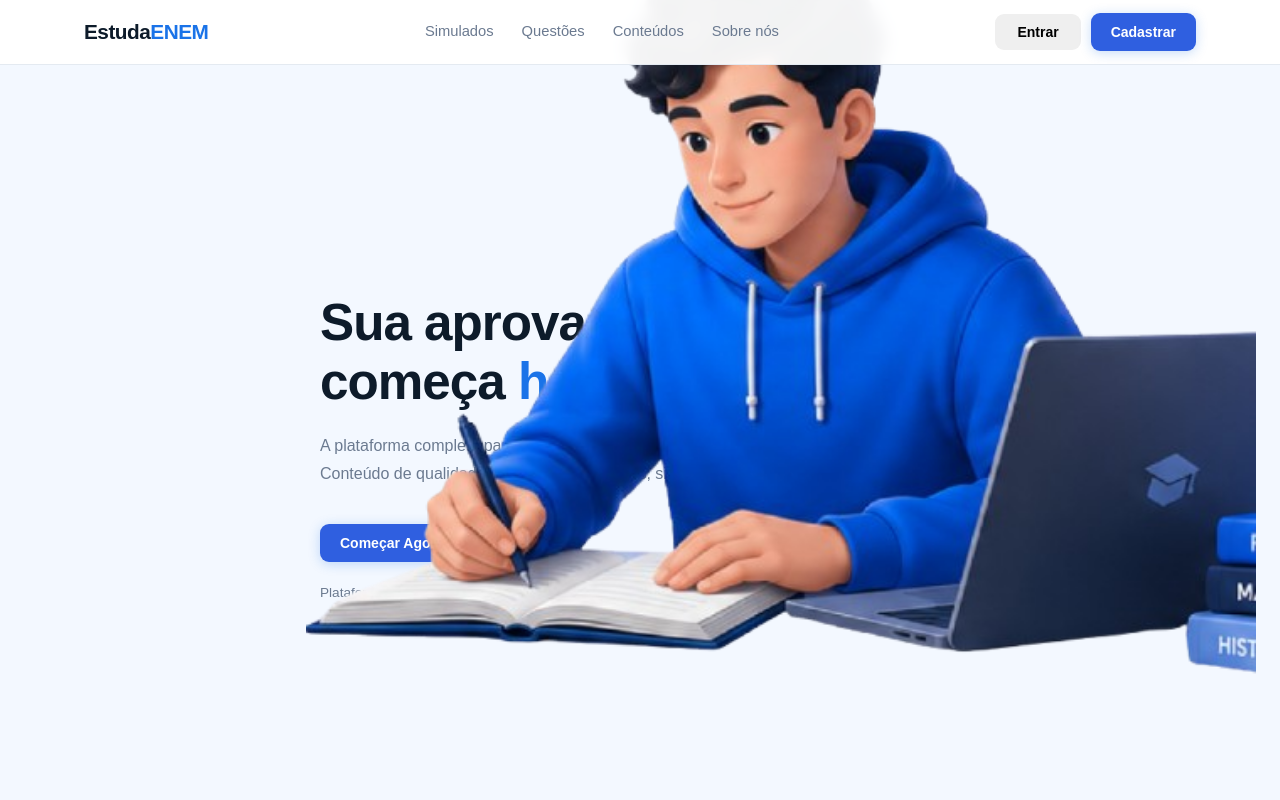
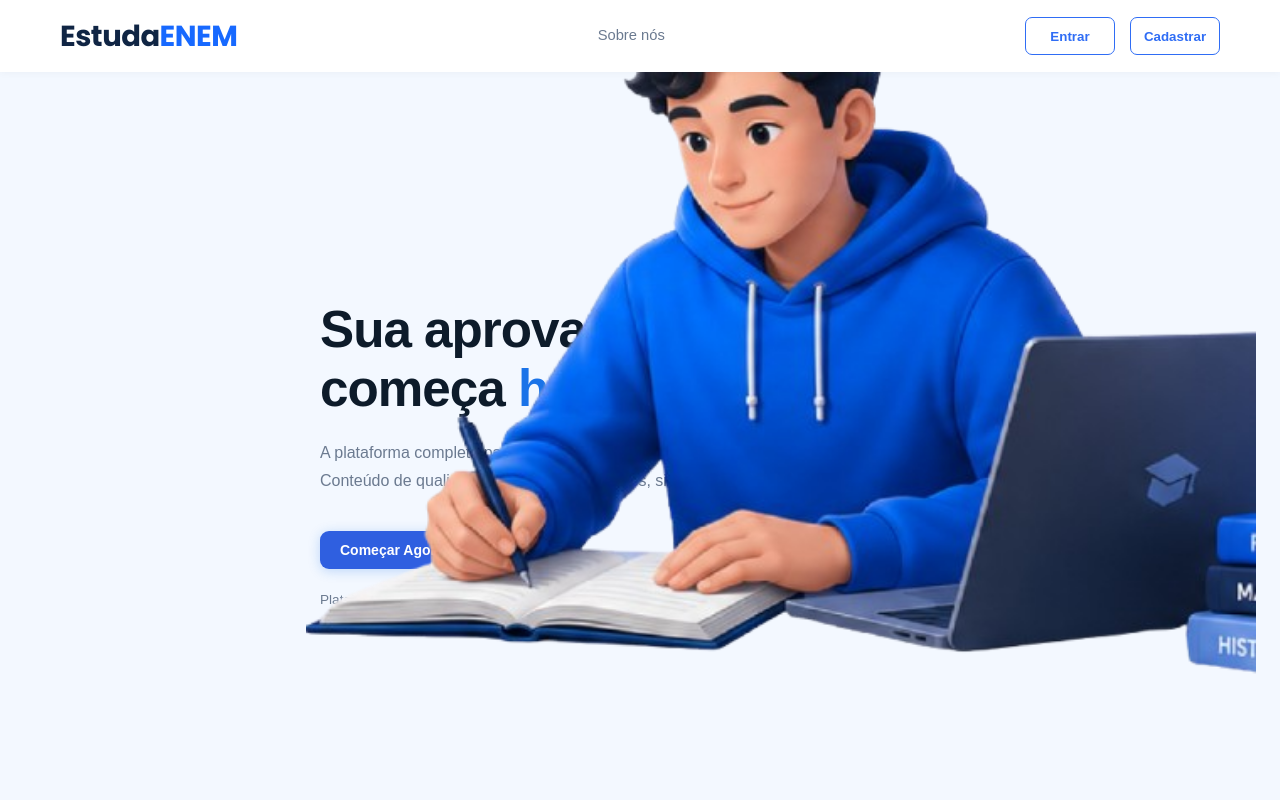
Before and after one commit to livialop/EstudaENEM, a React (Vite) app in the folder frontend/estuda-enem-app/: page / in a window 1280 px wide. Shown: the top 800 px of the page. Built offline with nearby package versions, Linux system fonts and the light colour scheme.

Commit message:
Ajuste no navbar das paginas de homepage e area inicial

```diff
--- a/frontend/estuda-enem-app/src/pages/areainicial/TopBar.jsx
+++ b/frontend/estuda-enem-app/src/pages/areainicial/TopBar.jsx
@@ -34,17 +34,10 @@ export default function TopBar() {
 
         <div className="dash-navbar__actions">
 
-          <button
-            className="dash-icon-btn"
-            aria-label="Notificações"
-          >
-            <Bell size={18} />
-          </button>
-
-          <button className="dash-user-btn">
+          <a href="/areausuario" className="dash-user-btn">
             Olá, Fulano
             <ChevronDown size={16} />
-          </button>
+          </a>
 
           <button className="dash-logout" onClick={handleLogout} aria-label="Sair">
             Sair
--- a/frontend/estuda-enem-app/src/pages/homepage/Navbar.jsx
+++ b/frontend/estuda-enem-app/src/pages/homepage/Navbar.jsx
@@ -2,40 +2,23 @@ import React, { useState } from "react";
 import { useNavigate } from "react-router-dom";
 
 export default function Navbar() {
-  const [menuOpen, setMenuOpen] = useState(false);
   const navigate = useNavigate();
 
   return (
-    <header className="navbar">
-      <div className="navbar__container">
-        <a onClick={() => navigate("/")} className="navbar__logo">
+    <header className="topbar">
+      <div className="logo">
+        <a onClick={() => navigate("/")}>
           Estuda<span>ENEM</span>
         </a>
+      </div>
 
-        <nav
-          className={`navbar__links ${
-            menuOpen ? "navbar__links--open" : ""
-          }`}
-        >
-          <a href="#inicio">Simulados</a>
-          <a href="#recursos">Questões</a>
-          <a href="#sobre">Conteúdos</a>
-          <a onClick={() => navigate("/sobrenos")}>Sobre nós</a>
-        </nav>
+      <div className="center-link">
+        <a onClick={() => navigate("/sobrenos")}>Sobre nós</a>
+      </div>
 
-        <div className="navbar__actions">
-          <button onClick={() => navigate("/login")} className="btn btn--ghost">Entrar</button>
-          <button onClick={() => navigate("/register")} className="btn btn--primary">Cadastrar</button>
-        </div>
-
-        <button
-          className="navbar__toggle"
-          onClick={() => setMenuOpen(!menuOpen)}
-        >
-          <span></span>
-          <span></span>
-          <span></span>
-        </button>
+      <div className="login-area">
+        <button onClick={() => navigate("/login")}>Entrar</button>
+        <button onClick={() => navigate("/register")}>Cadastrar</button>
       </div>
     </header>
   );
--- a/frontend/estuda-enem-app/src/styles/App.css
+++ b/frontend/estuda-enem-app/src/styles/App.css
@@ -84,26 +84,19 @@ ul {
 /* =============================
    NAVBAR
    ============================= */
-.navbar {
-  position: sticky;
-  top: 0;
-  z-index: 100;
-  background: rgba(255, 255, 255, 0.95);
-  backdrop-filter: blur(8px);
-  border-bottom: 1px solid var(--border);
+.topbar {
+height: 72px;
+background: #fff;
+display: flex;
+justify-content: space-between;
+align-items: center;
+padding: 0 60px;
+box-shadow: 0 1px 8px rgba(0, 0, 0, 0.04);
+position: relative;
+z-index: 10;
 }
 
-.navbar__container {
-  max-width: 1160px;
-  margin: 0 auto;
-  padding: 0 24px;
-  height: 64px;
-  display: flex;
-  align-items: center;
-  gap: 32px;
-}
-
-.navbar__logo {
+.logo {
 font-size: 1.3rem;
 font-weight: 800;
 color: var(--text-dark);
@@ -111,54 +104,55 @@ ul {
 flex-shrink: 0;
 }
 
-.navbar__logo span {
+.logo span {
 color: var(--blue);
 }
 
-.navbar__links {
+.center-link {
+flex: 1;
 display: flex;
 align-items: center;
 justify-content: center;
-  gap: 28px;
-  flex: 1;
 }
 
-.navbar__links a {
+.center-link a {
 font-size: 0.92rem;
 font-weight: 500;
 color: var(--text-muted);
 transition: color 0.2s;
 }
 
-.navbar__links a:hover {
+.center-link a:hover {
 color: var(--blue);
 }
 
-.navbar__actions {
+.login-area {
 display: flex;
 align-items: center;
-  gap: 10px;
+gap: 15px;
 flex-shrink: 0;
 }
 
-.navbar__toggle {
-  display: none;
-  flex-direction: column;
-  gap: 5px;
-  background: none;
-  border: none;
-  cursor: pointer;
-  padding: 4px;
-  margin-left: auto;
+.login-area span {
+color: var(--text-muted);
+font-size: 13px;
 }
 
-.navbar__toggle span {
-  display: block;
-  width: 22px;
-  height: 2px;
-  background: var(--text-dark);
-  border-radius: 2px;
-  transition: all 0.3s;
+.login-area button {
+width: 90px;
+height: 38px;
+border-radius: 7px;
+border: 1px solid var(--blue);
+background: white;
+color: var(--blue);
+font-weight: 600;
+cursor: pointer;
+transition: .2s;
+}
+
+.login-area button:hover {
+background: var(--blue);
+color: white;
 }
 
 /* =============================
```
Lines whose indentation alone changed are shown as unchanged.
